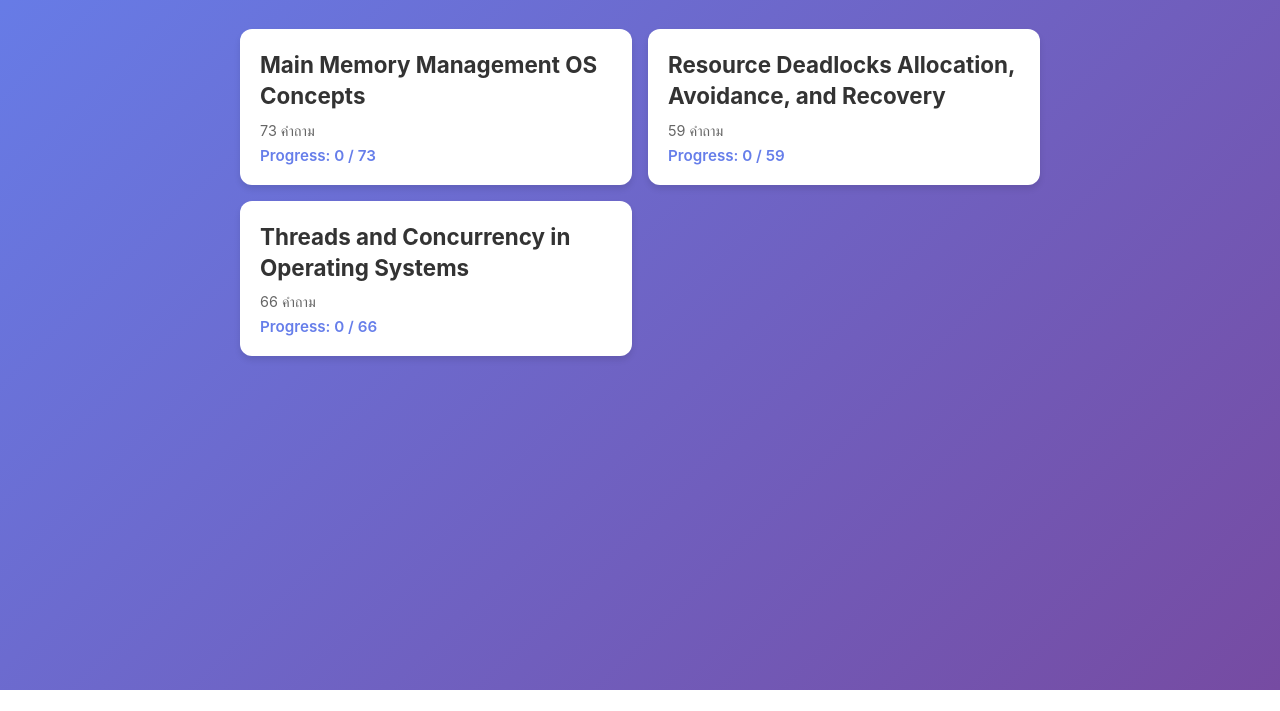
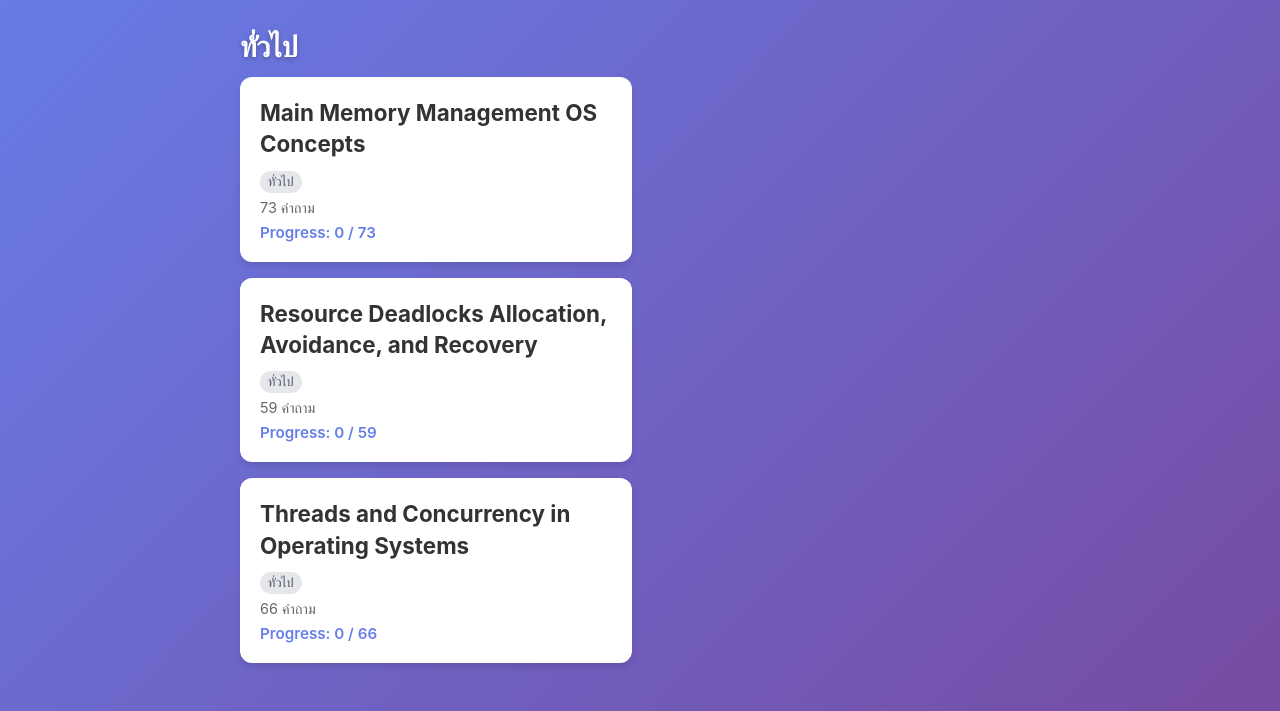
Before and after one commit to KewVy8016/quizflow, a website: page index.html in a window 1280 px wide. Shown: the part 110-821 px from the top of the page. Before the commit the page ends 800 px from the top, so only its background shows below. Drawn offline with Linux system fonts and the light colour scheme; files whose address does not match are found by name.

Commit message:
feat: Enhance quiz library structure by normalizing quiz list and grouping by subject, with UI updates for better organization.

```diff
--- a/library.js
+++ b/library.js
@@ -66,22 +66,48 @@ async function discoverQuizFiles() {
     return existingFiles;
 }
 
+// แปลงโครงสร้าง quiz-list ให้เป็นรูปแบบที่มี subject เสมอ
+// รองรับทั้งรูปแบบเก่า (array ของ string) และรูปแบบใหม่ (array ของ { subject, files })
+function normalizeQuizList(quizList) {
+    if (!Array.isArray(quizList) || quizList.length === 0) {
+        return [];
+    }
+
+    const first = quizList[0];
+
+    // รูปแบบใหม่: [{ subject: 'OS', files: ['Operating System/xxx.json'] }, ...]
+    if (typeof first === 'object' && first !== null && 'subject' in first && Array.isArray(first.files)) {
+        return quizList;
+    }
+
+    // รูปแบบเดิม: ['Main Memory.json', 'Threads.json', ...]
+    if (typeof first === 'string') {
+        return [{
+            subject: 'ทั่วไป',
+            files: quizList
+        }];
+    }
+
+    return [];
+}
+
 // Load and display quiz library
 async function loadQuizLibrary() {
     const libraryContainer = document.getElementById('quiz-library');
 
     try {
-        const quizList = await discoverQuizFiles();
+        const rawQuizList = await discoverQuizFiles();
+        const categories = normalizeQuizList(rawQuizList);
 
         libraryContainer.innerHTML = '';
 
-        if (!quizList || quizList.length === 0) {
+        if (!categories || categories.length === 0) {
             libraryContainer.innerHTML = `
                 <div class="loading">
                     <p>❌ ไม่พบไฟล์ quiz</p>
-                    <p style="font-size: 0.9em; color: #666; margin-top: 10px;">
-                        กรุณาเพิ่มชื่อไฟล์ใน library.js หรือรัน:<br>
-                        <code style="background: #f0f0f0; padding: 5px 10px; border-radius: 4px; display: inline-block; margin-top: 5px;">
+                    <p style="font-size: 0.9em; color: #eee; margin-top: 10px;">
+                        กรุณาเพิ่มไฟล์ในโฟลเดอร์ <code>json/</code> หรือรัน:<br>
+                        <code style="background: #f0f0f0; padding: 5px 10px; border-radius: 4px; display: inline-block; margin-top: 5px; color: #333;">
                             npm run setup
                         </code>
                     </p>
@@ -90,9 +116,26 @@ async function loadQuizLibrary() {
             return;
         }
 
-        for (const quizFile of quizList) {
-            const card = await createQuizCard(quizFile);
-            libraryContainer.appendChild(card);
+        // แสดงแบบแบ่งตามรายวิชา (subject)
+        for (const category of categories) {
+            const section = document.createElement('section');
+            section.className = 'subject-section';
+
+            const title = document.createElement('h2');
+            title.className = 'subject-title';
+            title.textContent = category.subject;
+            section.appendChild(title);
+
+            const grid = document.createElement('div');
+            grid.className = 'quiz-library';
+
+            for (const quizFile of category.files) {
+                const card = await createQuizCard(quizFile, category.subject);
+                grid.appendChild(card);
+            }
+
+            section.appendChild(grid);
+            libraryContainer.appendChild(section);
         }
     } catch (error) {
         console.error('Error loading quiz library:', error);
@@ -110,9 +153,11 @@ async function loadQuizLibrary() {
     }
 }
 
-async function createQuizCard(quizFile) {
+async function createQuizCard(quizFile, subject) {
     console.log('Creating card for quiz file:', quizFile);
-    const topicName = quizFile.replace('.json', '').replace(/_/g, ' ');
+    // รองรับ path ที่มี subfolder เช่น "Ebusiness/EB04.json"
+    const fileName = quizFile.split('/').pop().split('\\').pop();
+    const topicName = fileName.replace('.json', '').replace(/_/g, ' ');
 
     // Load quiz to get question count
     let questionCount = 0;
@@ -147,6 +192,7 @@ async function createQuizCard(quizFile) {
     card.className = 'quiz-card';
     card.innerHTML = `
         <h3>${topicName}</h3>
+        ${subject ? `<div class="quiz-subject-tag">${subject}</div>` : ''}
         <div class="quiz-info">${questionCount} คำถาม</div>
         <div class="quiz-progress">Progress: ${progress} / ${questionCount}</div>
     `;
--- a/style.css
+++ b/style.css
@@ -40,6 +40,19 @@ header h1 {
     gap: 16px;
 }
 
+/* ── Subject sections (group by subject) ───── */
+.subject-section {
+    margin-bottom: 32px;
+}
+
+.subject-title {
+    color: #ffffff;
+    font-size: clamp(1.2em, 4vw, 1.8em);
+    font-weight: 600;
+    margin-bottom: 12px;
+    text-shadow: 0 2px 4px rgba(0, 0, 0, 0.25);
+}
+
 .quiz-card {
     background: white;
     border-radius: 12px;
@@ -59,6 +72,16 @@ header h1 {
     margin-bottom: 10px;
     font-size: clamp(1.1em, 3.5vw, 1.4em);
     line-height: 1.4;
+}
+
+.quiz-subject-tag {
+    display: inline-block;
+    font-size: 0.8em;
+    color: #4b5563;
+    background: #e5e7eb;
+    padding: 3px 8px;
+    border-radius: 999px;
+    margin-bottom: 6px;
 }
 
 .quiz-info {
```
